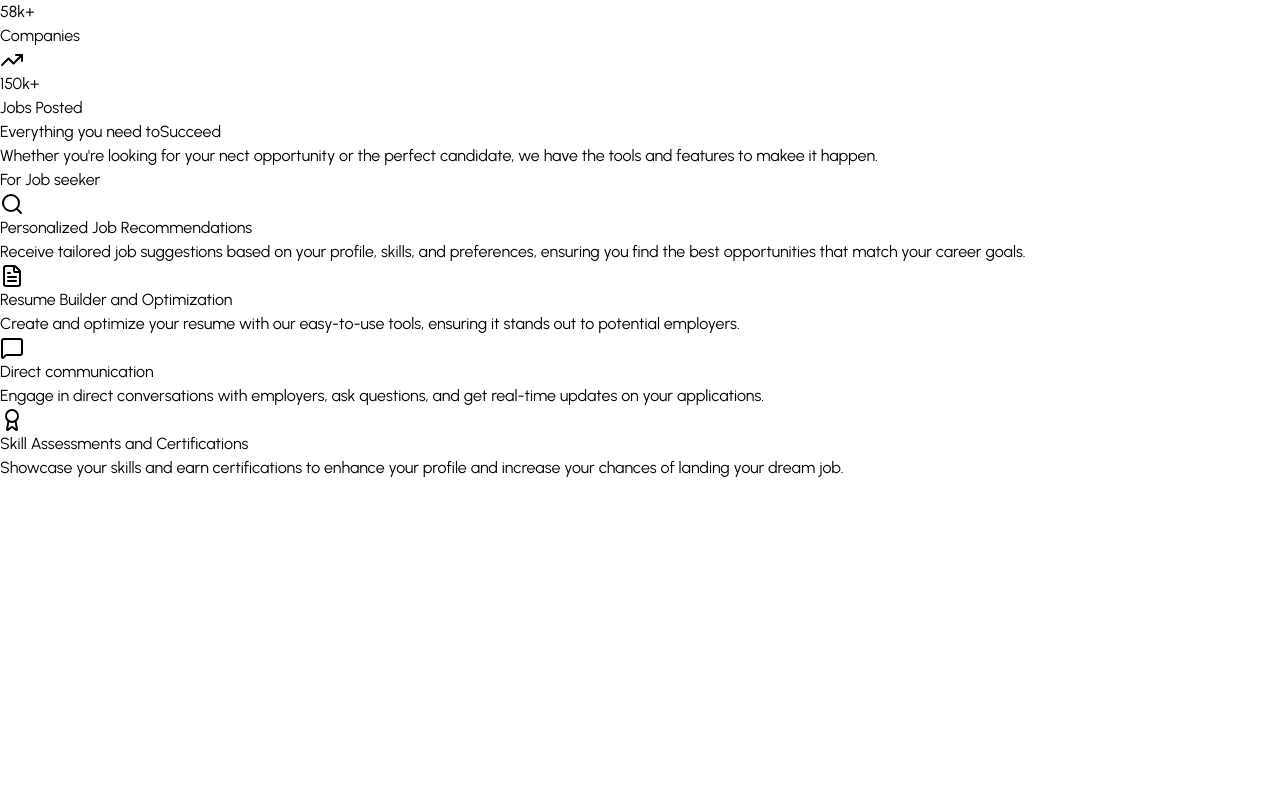
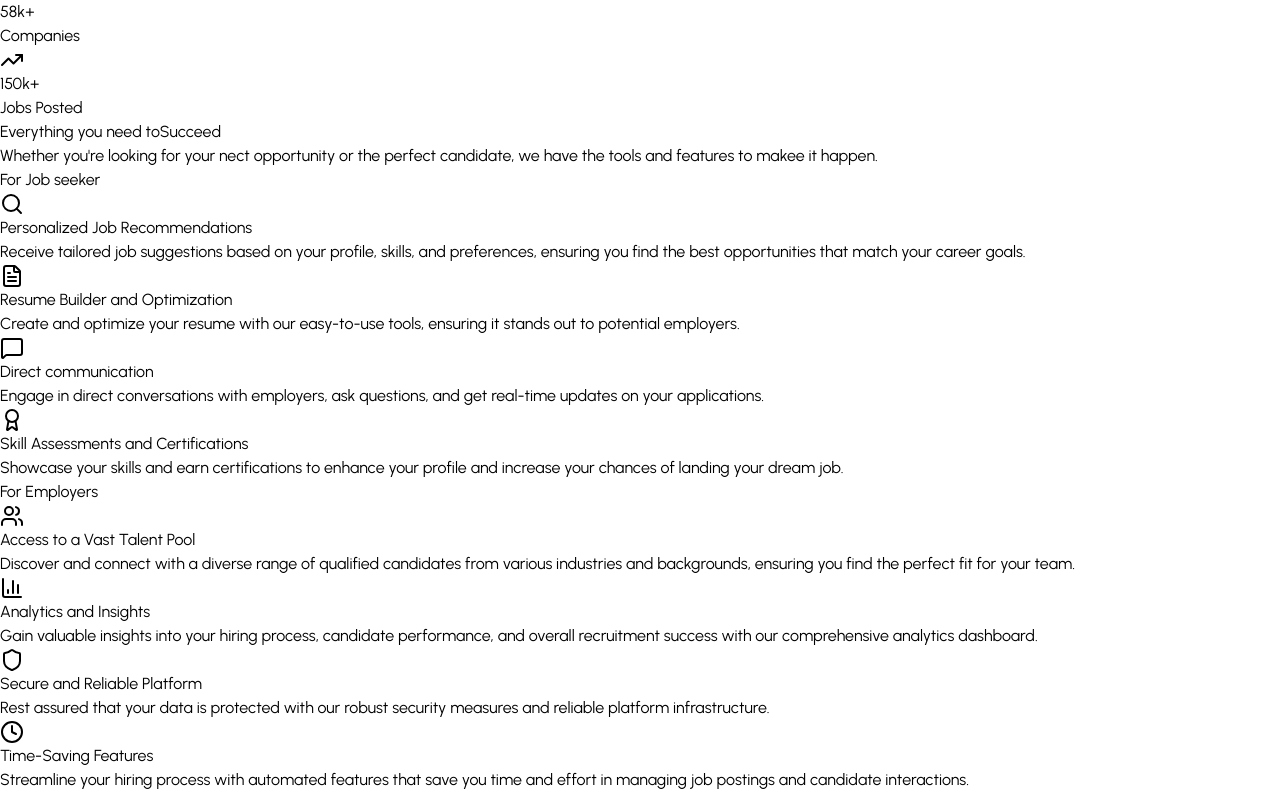
Before and after one commit to gideonchib234/Hiresphere-, a React (Vite) app in the folder frontend/Hiresphere-portal/: page / in a window 1280 px wide. Shown: the part 312-1104 px from the top of the page. Before the commit the page ends 800 px from the top, so only its background shows below. Built offline with nearby package versions, Linux system fonts and the light colour scheme.

Commit message:
styled the landing page

```diff
--- a/frontend/Hiresphere-portal/src/Pages/Landingpage/components/features.jsx
+++ b/frontend/Hiresphere-portal/src/Pages/Landingpage/components/features.jsx
@@ -17,6 +17,7 @@ const Feature = () => {
                     candidate, we have the tools and features to makee it happen.
                 </p>
                 </div>
+                </div>
 
                 <div className='grid-md:grid-cols-2 gap-16 lg:gap-24'>
                 {/*Job seekers section*/}
@@ -25,32 +26,67 @@ const Feature = () => {
                     <h3 className='text-3xl font-bold text-gray-900 mb-4'>
                         For Job seeker
                     </h3>
+                    <div className='w-24 h-1 bg-linear-to-r from-blue-500 to-blue-600 mx-auto rounded-full'>
                 </div>
 
-                <div className='w-24 h-1 bg-linear-to-r from-blue-500 to-blue-600 mx-auto rounded-full'>
+                <div className='space-y-8'>
                   {JobseekerFeatures.map((feature, index) =>(
                     <div
                     key={index}
-                    className=''
-                    >
-                        <div className=''>
-                         <feature.icon className=''/>
+                    className='group flex items-start space-x-4 p-6 rounded-2xl hover:bg-blue-50
+                    transition-all duration-300 cursor-pointer'   >
+                        <div className='shrink-0 w-12 h-12 bg-blue-100 rounded-xl flex items
+                        justify-center text-blue-600 group-hover:bg-blue-200 transition-all duration-300'>
+                         <feature.icon className='w-6 h-6 text-blue-600'/>
                          </div>
                          <div>
-                            <h4 className=''>
+                            <h4 className='text-xl font-semibold text-gray-900 mb-2'>
                                 {feature.title}
                                 </h4>
-                                <p className=''>
+                                <p className='text-gray-600 leading-relaxed'>
                                   {feature.description}
                                 </p>
-                                </div>
-                                </div>
+                            </div>
+                         </div>
                   ))}
                   </div>
               </div>
+
+              {/*Employers section */}
+              <div>
+                <div className='text-center mb-12'>
+                  <h3 className='text-3xl text-gray-900 mb-4'>
+                    For Employers
+                    </h3>
+                    <div className='w-24 h-1 bg-linear-to-r from-purple-500 to-purple-600 mx-auto rounded-full
+                    '>
+                        </div>
+                </div>
+                <div className='space-y-8'>
+                 {EmployerFeatures.map((feature, index) => (
+                    <div
+                      key={index}
+                      className='group flex items-start space-x-4 p-6 rounded-2xl
+                      hover:bg-purple-50 transition-all duration-300 cursor-pointer'
+                      >
+                     <div className='shrink-0 w-12 h-12 bg-blue-100 rounded-xl flex items-center justify-center
+                     group-hover:bg-blue-200 transition-all duration'>
+                        <feature.icon className='w-6 h-6 text-blue-600'/>
+                        </div>
+                        <div>
+                            <h4 className='text-xl font-semibold text-gray-900 mb-2'>
+                                {feature.title}
+                            </h4>
+                            <p className='text-gray-600 leading-relaxed'>
+                                {feature.description}
+                            </p>
+                        </div>
+                    </div>
+                 ))}
            </div>
          </div>
-      </section>
-    )
-}
+        </div>
+    </div>
+</section>
+   ) }
 export default Feature
```
Also changed, not shown: frontend/Hiresphere-portal/src/Pages/Landingpage/components/header.jsx (line endings or trailing spaces).
